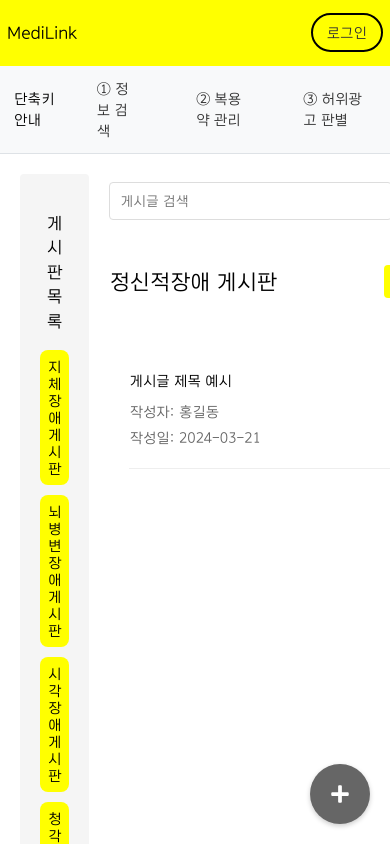
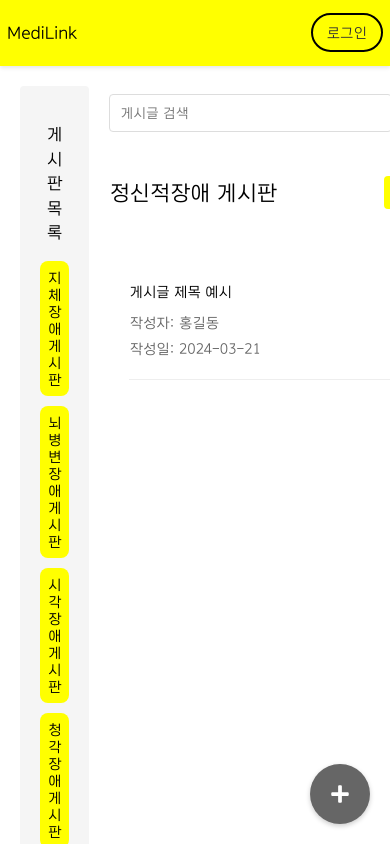
Before and after one commit to davJ-star/hanwha-ieum-seongwook, a React (Vite) app in the folder frontend/my-react-app/: page /MDcommu in a window 390 px wide. Shown: the top 844 px of the page. Built offline with nearby package versions, Linux system fonts and the light colour scheme.

Commit message:
refactor: remove Navigation component and related imports
- Deleted Navigation.tsx and Navigation.css files
- Removed Navigation import and usage from Layout component
- Simplified layout structure by eliminating separate navigation element

```diff
--- a/frontend/my-react-app/src/components/Layout/Layout.tsx
+++ b/frontend/my-react-app/src/components/Layout/Layout.tsx
@@ -1,7 +1,6 @@
 import React, { useState, useEffect } from 'react';
 import { useNavigate } from 'react-router-dom';
 import Header from './Header';
-import Navigation from './Navigation';
 import FloatingButtons from './FloatingButtons';
 import AccessibilityModal from '../AccessibilityModal';
 import Footer from './Footer';
@@ -44,8 +43,6 @@ const Layout = ({ children }: LayoutProps) => {
         onNavigate={navigate}
       />
 
-      <Navigation onNavigate={navigate} />
-
       <main className="main-content" role="main">
         {children}
       </main>
--- a/frontend/my-react-app/src/components/Layout/Navigation.css
+++ /dev/null
@@ -1,54 +0,0 @@
-.navbar {
-  display: flex;
-  flex-direction: column;
-  gap: 1rem;
-  padding: 1rem;
-}
-
-.navbar a {
-  text-decoration: none;
-  color: inherit;
-  cursor: pointer;
-  padding: 0.5rem;
-  border-radius: 4px;
-  transition: background-color 0.2s;
-}
-
-.navbar a:hover {
-  background-color: #0000000d;
-}
-
-.shortcut-guide {
-  color: #666;
-  margin-right: 0.5rem;
-}
-
-/* 모바일 환경에서 단축키 숨기기 */
-@media screen and (max-width: 768px) {
-  .navbar .shortcut-guide,
-  .navbar h4.shortcut-guide,
-  span.shortcut-guide,
-  .shortcut-guide,
-  h4.shortcut-guide,
-  *[class*="shortcut-guide"],
-  nav .shortcut-guide {
-    display: none !important;
-    visibility: hidden !important;
-    width: 0 !important;
-    height: 0 !important;
-    margin: 0 !important;
-    padding: 0 !important;
-    overflow: hidden !important;
-    position: absolute !important;
-    opacity: 0 !important;
-    clip: rect(0, 0, 0, 0) !important;
-    pointer-events: none !important;
-    font-size: 0 !important;
-    line-height: 0 !important;
-    max-height: 0 !important;
-    max-width: 0 !important;
-    border: 0 !important;
-    outline: 0 !important;
-    z-index: -1 !important;
-  }
-}
--- a/frontend/my-react-app/src/components/Layout/Navigation.tsx
+++ /dev/null
@@ -1,28 +0,0 @@
-interface NavigationProps {
-  onNavigate: (path: string) => void;
-}
-
-const Navigation = ({ onNavigate }: NavigationProps) => {
-  return (
-    <nav className="navbar" role="navigation" aria-label="메인 메뉴">
-      <h4 className="shortcut-guide">단축키 안내</h4>
-      <a href="#search" aria-label="정보 검색">
-        <span className="shortcut-guide">① </span>
-        정보 검색
-      </a>
-      <a href="#medications" aria-label="복용약 관리">
-        <span className="shortcut-guide">② </span>
-        복용약 관리
-      </a>
-      <a
-        onClick={() => onNavigate('/FADsearch')}
-        aria-label="허위광고 판별"
-      >
-        <span className="shortcut-guide">③ </span>
-        허위광고 판별
-      </a>
-    </nav>
-  );
-};
-
-export default Navigation;
```
